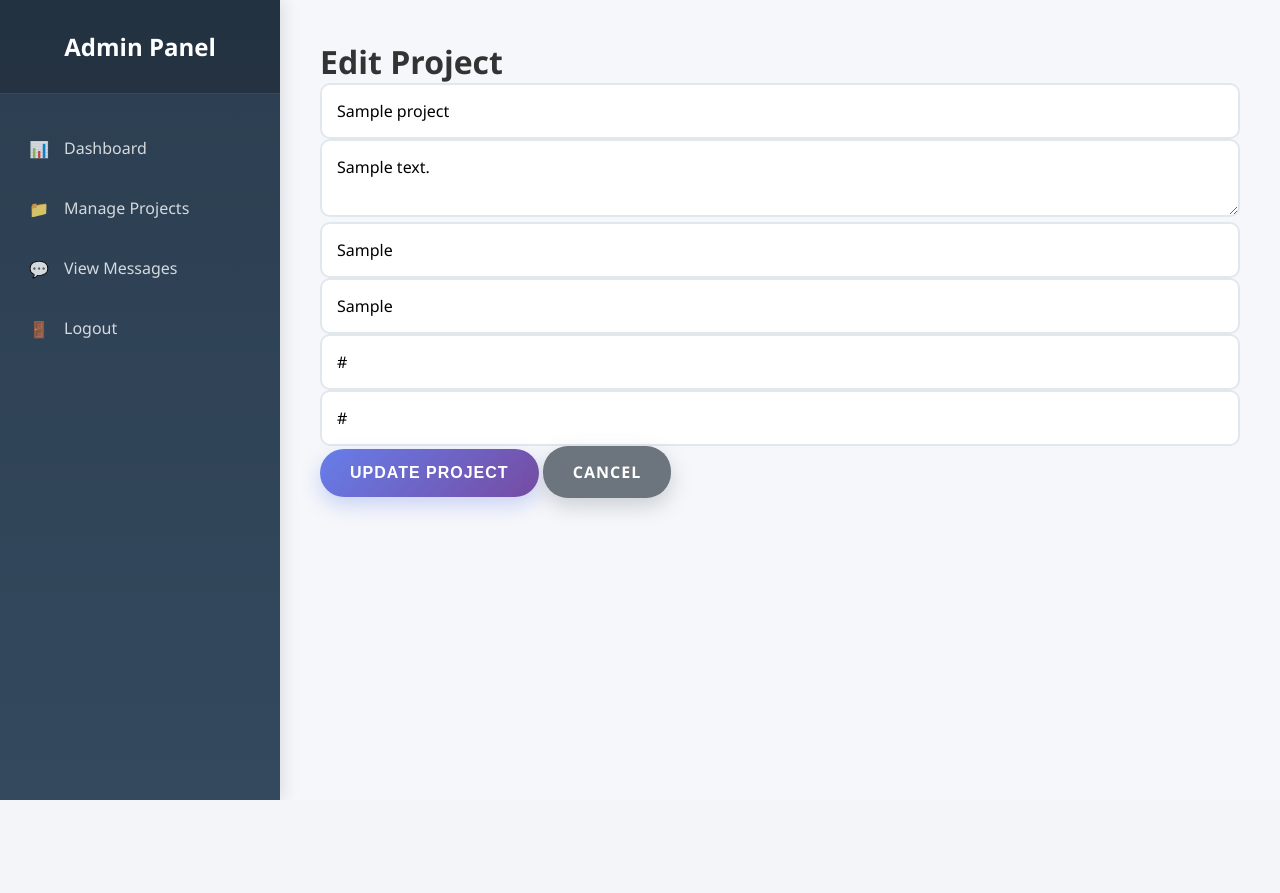
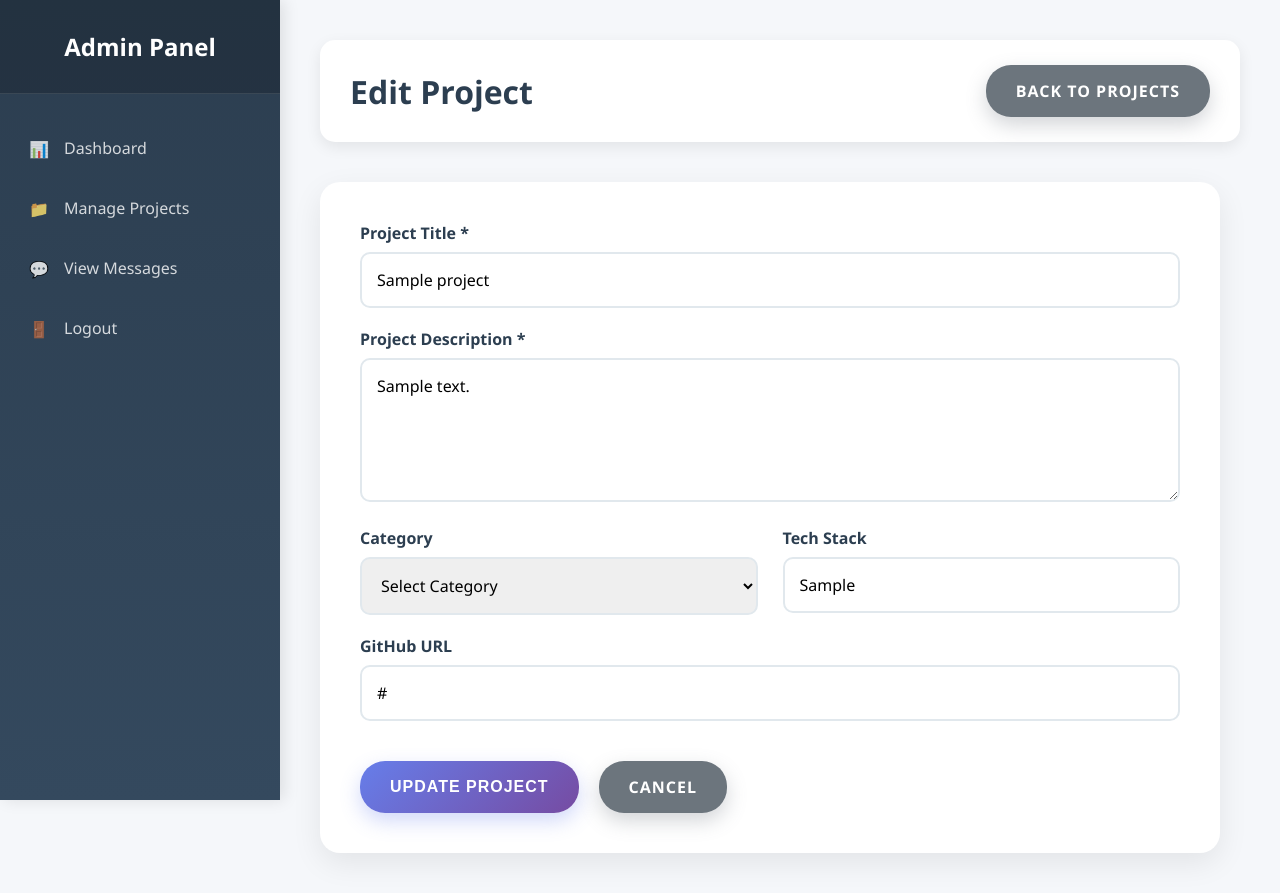
Before and after one commit to noman1311/portfolio, a PHP site: page /edit_project.php?id=1 in a window 1280 px wide. Before the commit the page ends 800 px from the top, so only its background shows below. Run offline with PHP 8.4, Linux system fonts and the light colour scheme; the visitor is signed in with stand-in values (Sample User, id 1); tables that the repository leaves empty hold one stand-in row (values such as "Sample post").

Commit message:
last touchup

```diff
--- a/admin/edit_project.php
+++ b/admin/edit_project.php
@@ -8,36 +8,58 @@ if (!isset($_SESSION['admin_logged_in'])) {
 
 require_once '../src/database.php';
 
-$project_id = $_GET['id'] ?? null;
-if (!$project_id) {
+$success = false;
+$error = '';
+$project = null;
+
+// Get project ID
+if (!isset($_GET['id'])) {
     header('Location: manage_projects.php');
     exit;
 }
 
-// Get project data
+$id = (int)$_GET['id'];
+
+// Fetch project data
+try {
     $stmt = $pdo->prepare("SELECT * FROM projects WHERE id = ?");
-$stmt->execute([$project_id]);
+    $stmt->execute([$id]);
     $project = $stmt->fetch();
 
     if (!$project) {
         header('Location: manage_projects.php');
         exit;
     }
+} catch (Exception $e) {
+    $error = 'Error fetching project: ' . $e->getMessage();
+}
 
 // Handle form submission
-if ($_POST) {
-    $title = $_POST['title'];
-    $description = $_POST['description'];
-    $category = $_POST['category'];
-    $tech_stack = $_POST['tech_stack'];
-    $live_link = $_POST['live_link'];
-    $github_link = $_POST['github_link'];
+if ($_POST && $project) {
+    $title = trim($_POST['title']);
+    $description = trim($_POST['description']);
+    $category = trim($_POST['category']);
+    $tech_stack = trim($_POST['tech_stack']);
+    $github_link = trim($_POST['github_link']);
 
-    $stmt = $pdo->prepare("UPDATE projects SET title=?, description=?, category=?, tech_stack=?, live_link=?, github_link=? WHERE id=?");
+    if (empty($title) || empty($description)) {
+        $error = 'Title and description are required.';
+    } else {
+        try {
+            $stmt = $pdo->prepare("UPDATE projects SET title = ?, description = ?, category = ?, tech_stack = ?, github_link = ? WHERE id = ?");
 
-    if ($stmt->execute([$title, $description, $category, $tech_stack, $live_link, $github_link, $project_id])) {
-        header('Location: manage_projects.php');
-        exit;
+            if ($stmt->execute([$title, $description, $category, $tech_stack, $github_link, $id])) {
+                $success = true;
+                // Refresh project data
+                $stmt = $pdo->prepare("SELECT * FROM projects WHERE id = ?");
+                $stmt->execute([$id]);
+                $project = $stmt->fetch();
+            } else {
+                $error = 'Failed to update project. Please try again.';
+            }
+        } catch (Exception $e) {
+            $error = 'Database error: ' . $e->getMessage();
+        }
     }
 }
 ?>
@@ -61,18 +83,67 @@ if ($_POST) {
         </nav>
 
         <main class="admin-main">
+            <div class="header">
                 <h1>Edit Project</h1>
+                <a href="manage_projects.php" class="btn btn-secondary">Back to Projects</a>
+            </div>
 
+            <?php if ($success): ?>
+                <div class="success-message">
+                    Project updated successfully! <a href="manage_projects.php">View all projects</a>
+                </div>
+            <?php endif; ?>
+
+            <?php if ($error): ?>
+                <div class="error-message">
+                    <?php echo htmlspecialchars($error); ?>
+                </div>
+            <?php endif; ?>
+
+            <?php if ($project): ?>
+            <div class="form-container">
                 <form method="POST" class="admin-form">
-                <input type="text" name="title" value="<?php echo htmlspecialchars($project['title']); ?>" placeholder="Project Title" required>
-                <textarea name="description" placeholder="Project Description" required><?php echo htmlspecialchars($project['description']); ?></textarea>
-                <input type="text" name="category" value="<?php echo htmlspecialchars($project['category']); ?>" placeholder="Category (e.g., web, mobile)">
-                <input type="text" name="tech_stack" value="<?php echo htmlspecialchars($project['tech_stack']); ?>" placeholder="Tech Stack (e.g., HTML, CSS, JavaScript)">
-                <input type="url" name="live_link" value="<?php echo htmlspecialchars($project['live_link']); ?>" placeholder="Live Demo URL">
-                <input type="url" name="github_link" value="<?php echo htmlspecialchars($project['github_link']); ?>" placeholder="GitHub URL">
+                    <div class="form-group">
+                        <label for="title">Project Title *</label>
+                        <input type="text" id="title" name="title" required value="<?php echo htmlspecialchars($project['title']); ?>">
+                    </div>
+
+                    <div class="form-group">
+                        <label for="description">Project Description *</label>
+                        <textarea id="description" name="description" required rows="5"><?php echo htmlspecialchars($project['description']); ?></textarea>
+                    </div>
+
+                    <div class="form-row">
+                        <div class="form-group">
+                            <label for="category">Category</label>
+                            <select id="category" name="category">
+                                <option value="">Select Category</option>
+                                <option value="web" <?php echo $project['category'] === 'web' ? 'selected' : ''; ?>>Web Development</option>
+                                <option value="mobile" <?php echo $project['category'] === 'mobile' ? 'selected' : ''; ?>>Mobile App</option>
+                                <option value="api" <?php echo $project['category'] === 'api' ? 'selected' : ''; ?>>API/Backend</option>
+                                <option value="desktop" <?php echo $project['category'] === 'desktop' ? 'selected' : ''; ?>>Desktop App</option>
+                                <option value="other" <?php echo $project['category'] === 'other' ? 'selected' : ''; ?>>Other</option>
+                            </select>
+                        </div>
+
+                        <div class="form-group">
+                            <label for="tech_stack">Tech Stack</label>
+                            <input type="text" id="tech_stack" name="tech_stack" value="<?php echo htmlspecialchars($project['tech_stack']); ?>">
+                        </div>
+                    </div>
+
+                    <div class="form-group">
+                        <label for="github_link">GitHub URL</label>
+                        <input type="url" id="github_link" name="github_link" value="<?php echo htmlspecialchars($project['github_link']); ?>">
+                    </div>
+
+                    <div class="form-actions">
                         <button type="submit" class="btn btn-primary">Update Project</button>
                         <a href="manage_projects.php" class="btn btn-secondary">Cancel</a>
+                    </div>
                 </form>
+            </div>
+            <?php endif; ?>
         </main>
     </div>
 </body>
--- a/public/index.html
+++ b/public/index.html
@@ -153,7 +153,7 @@
                         <div class="skill-item">
                             <span class="skill-name">React.js</span>
                             <div class="skill-level">
-                                <div class="skill-progress" style="width: 95%;"></div>
+                                <div class="skill-progress" style="width: 55%;"></div>
                             </div>
                         </div>
                         <div class="skill-item">
@@ -162,12 +162,12 @@
                                 <div class="skill-progress" style="width: 92%;"></div>
                             </div>
                         </div>
-                        <div class="skill-item">
+                        <!-- <div class="skill-item">
                             <span class="skill-name">TypeScript</span>
                             <div class="skill-level">
                                 <div class="skill-progress" style="width: 88%;"></div>
                             </div>
-                        </div>
+                        </div> -->
                         <div class="skill-item">
                             <span class="skill-name">CSS/SCSS</span>
                             <div class="skill-level">
```
Also changed, not shown: admin/add_project.php (+5 -13 lines), admin/manage_projects.php (+3 -4 lines), src/get_projects.php (+1 -9 lines). Lines whose indentation alone changed are shown as unchanged.
